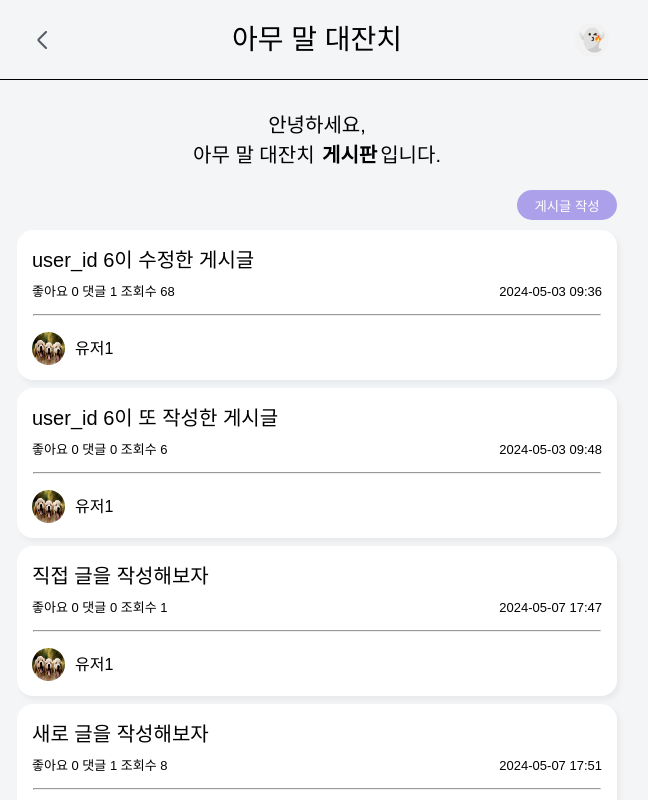
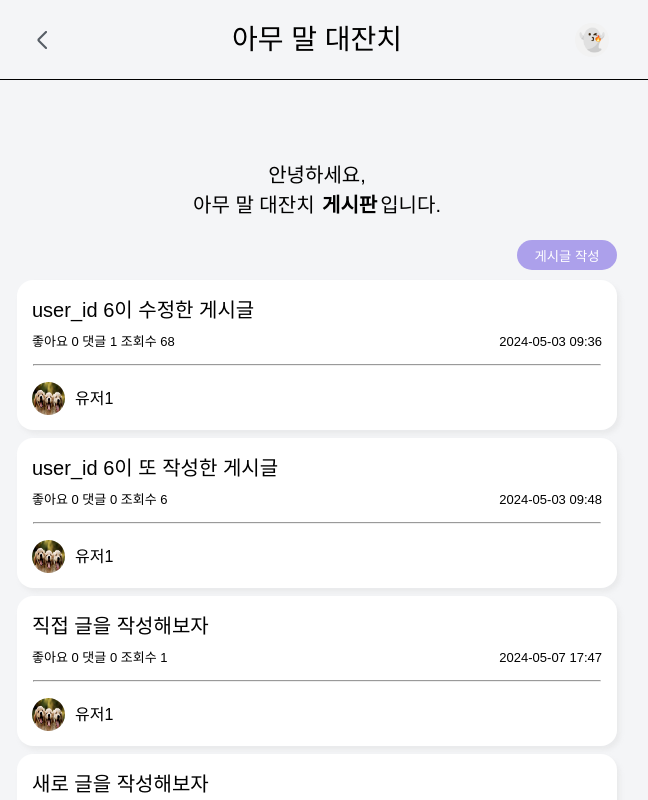
Before and after one commit to yoouung/community-web-fe, a React (Create React App) app: page /posts in a window 1280 px wide. Shown: the top 800 px of the page, without its empty margins (323-971 px from the left). Built offline with nearby package versions, Linux system fonts and the light colour scheme; a web font is replaced by a local one.

Commit message:
refactor: update router & header

```diff
--- a/src/Router.js
+++ b/src/Router.js
@@ -3,7 +3,6 @@ import { BrowserRouter, Routes, Route } from "react-router-dom";
 import { Navigate } from "react-router";
 
 import Home from "./pages";
-import Post from "./pages/post/index";
 import PostList from "./pages/post/postList";
 
 function Router() {
@@ -12,10 +11,10 @@ function Router() {
       <Routes>
         <Route path="/" element={<Home />}>
           <Route index element={<Navigate to="posts" />} />
-        </Route>
 
-        <Route path="posts" element={<Post />}>
-          <Route index element={<PostList />} />
+          <Route path="posts">
+            <Route index element={<PostList />} />
+          </Route>
         </Route>
       </Routes>
     </BrowserRouter>
--- a/src/components/common/header/header.jsx
+++ b/src/components/common/header/header.jsx
@@ -62,6 +62,8 @@ const ProfileImage = styled.img`
 const Header = () => {
   const location = window.location;
 
+  // TODO: add back icon condition
+
   // TODO: add modal event
 
   return (
--- a/src/pages/index.jsx
+++ b/src/pages/index.jsx
@@ -1,6 +1,7 @@
 import React from "react";
 import { Outlet } from "react-router-dom";
 import styled from "styled-components";
+import Header from "../components/common/header/header";
 
 const Container = styled.div`
   width: 100vw;
@@ -19,11 +20,15 @@ const Wrapper = styled.div`
 
 const Home = () => {
   return (
-    <Container>
-      <Wrapper>
-        <Outlet />
-      </Wrapper>
-    </Container>
+    <>
+      <Header />
+
+      <Container>
+        <Wrapper>
+          <Outlet />
+        </Wrapper>
+      </Container>
+    </>
   );
 };
 
--- a/src/pages/post/index.jsx
+++ /dev/null
@@ -1,14 +0,0 @@
-import React from "react";
-import { Outlet } from "react-router-dom";
-import Header from "../../components/common/header/header";
-
-const Post = () => {
-  return (
-    <>
-      <Header />
-      <Outlet />
-    </>
-  );
-};
-
-export default Post;
--- a/src/pages/post/postList.jsx
+++ b/src/pages/post/postList.jsx
@@ -5,7 +5,7 @@ import { PostPreview } from "../../components/postPreview";
 
 const PostListContainer = styled.div`
   width: 600px;
-  margin: 30px auto;
+  margin: 0 auto;
 `;
 
 const Description = styled.div`
```
